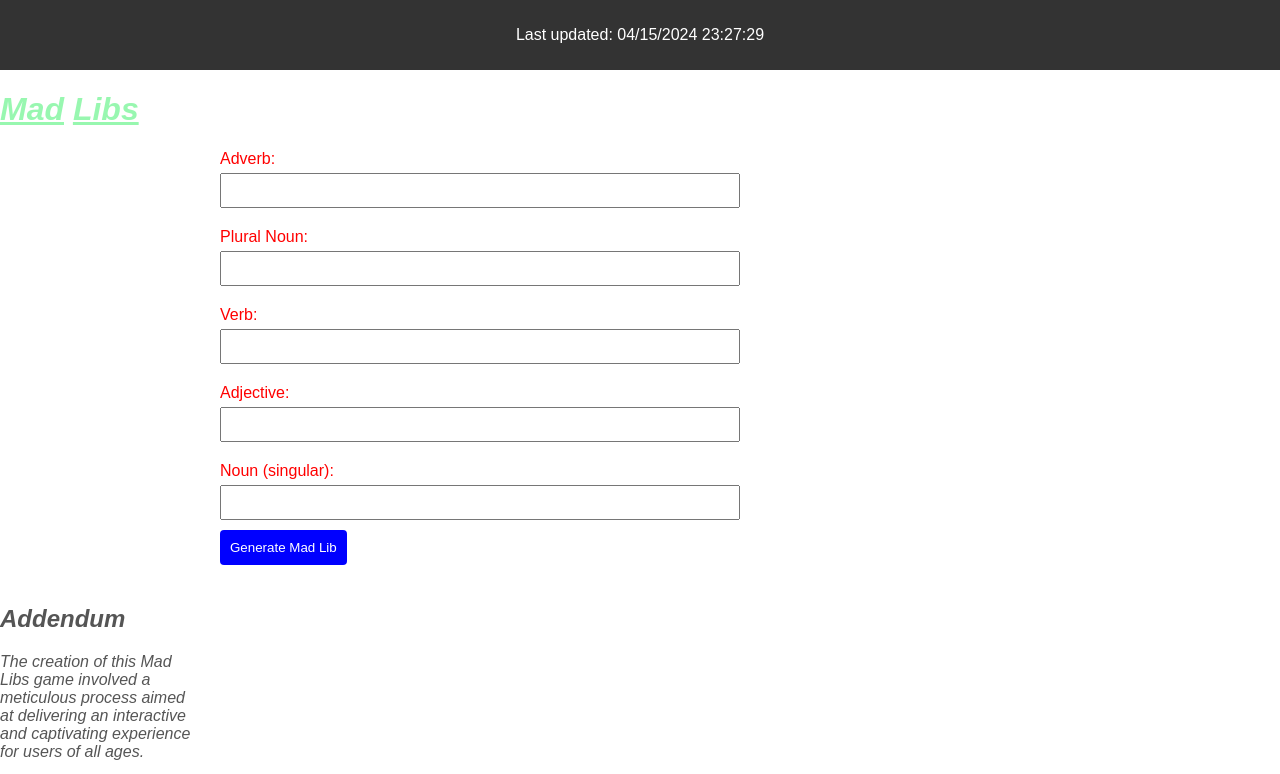
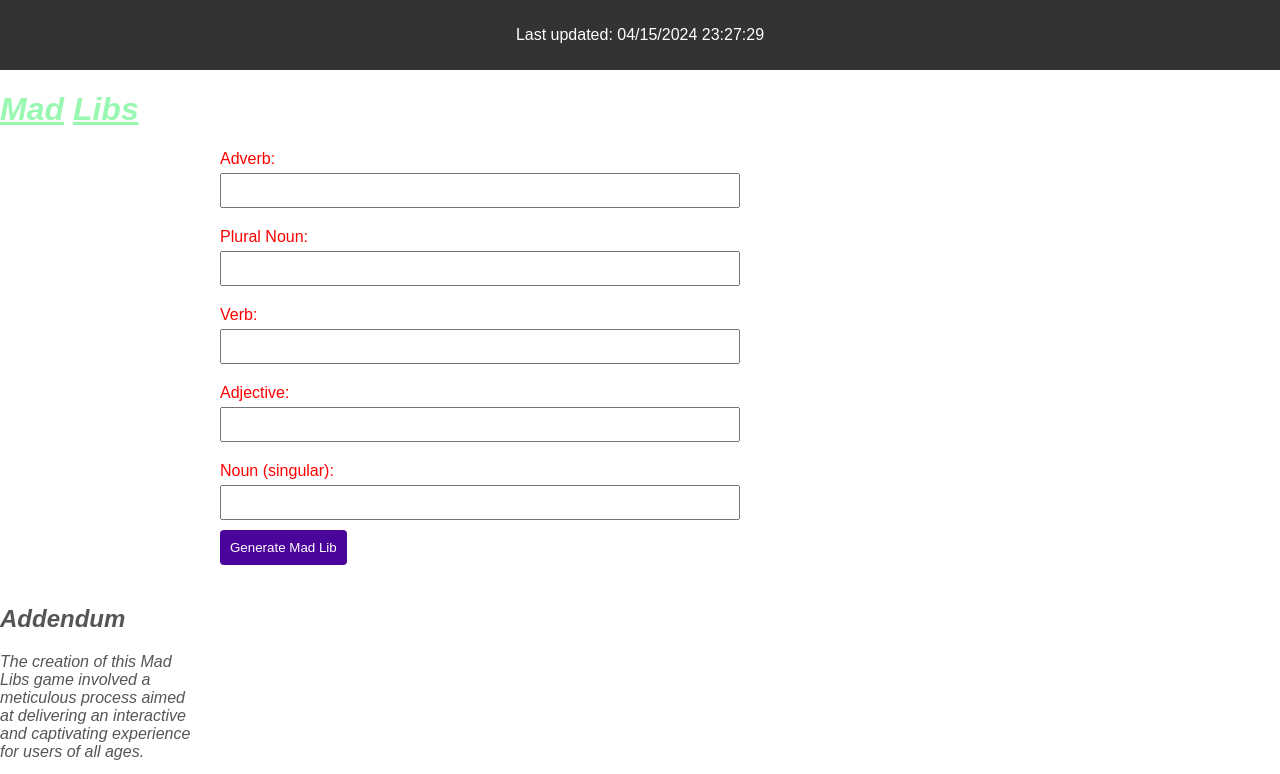
Before and after one commit to mm5735/ITC505, a plain HTML site: page lab-7/index.html in a window 1280 px wide. In both pictures the pointer is over the button "Generate Mad Lib". Shown: the top 774 px of the page. Drawn offline with Linux system fonts and the light colour scheme; files that its build step writes are made by us from their sources.

Commit message:
Update index.html

```diff
--- a/lab-7/index.html
+++ b/lab-7/index.html
@@ -62,7 +62,7 @@
         }
 
         button:hover {
-            background-color: #4a049;
+            background-color: #4a049a;
         }
 
         #madLibResult {
```
